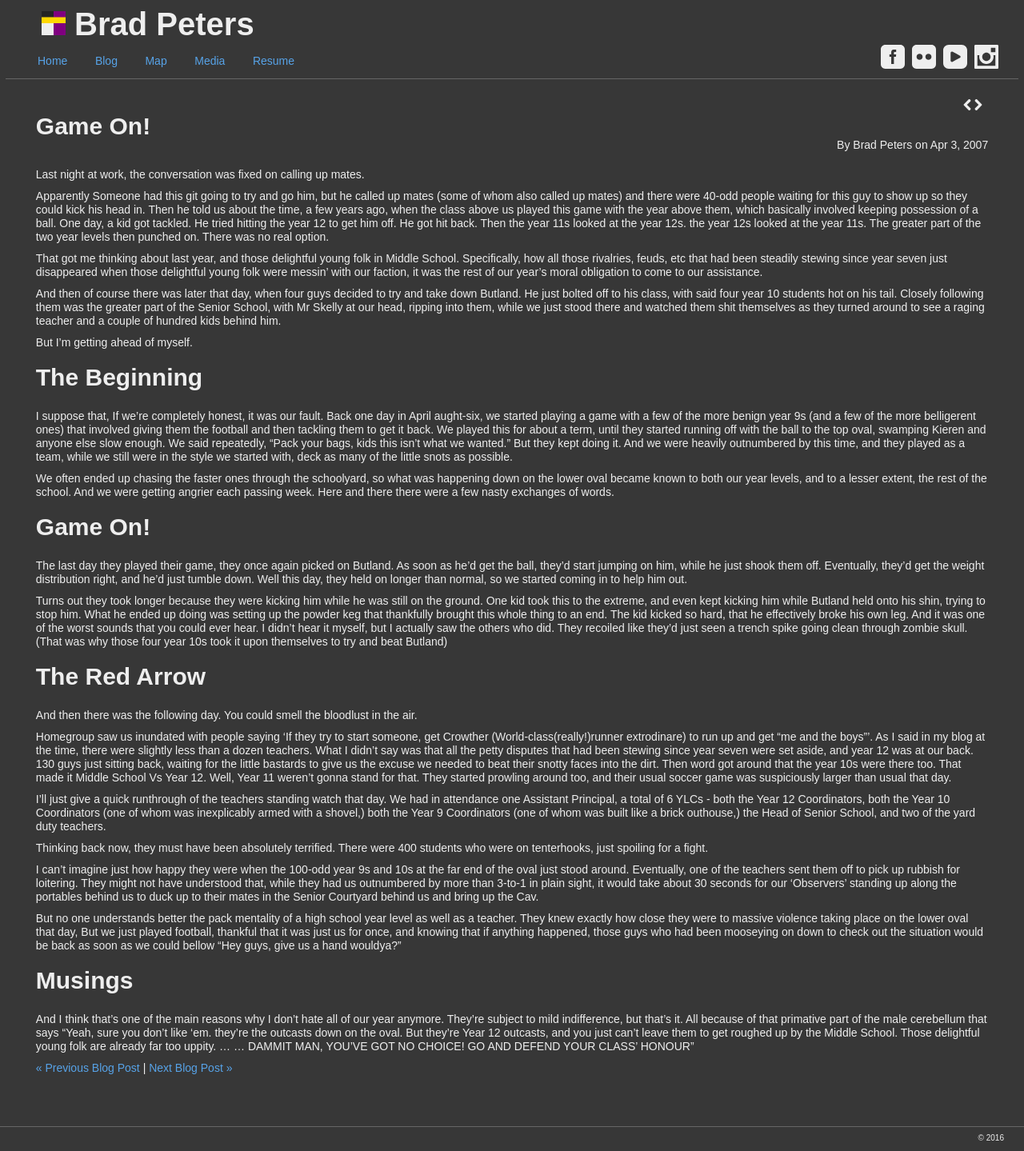
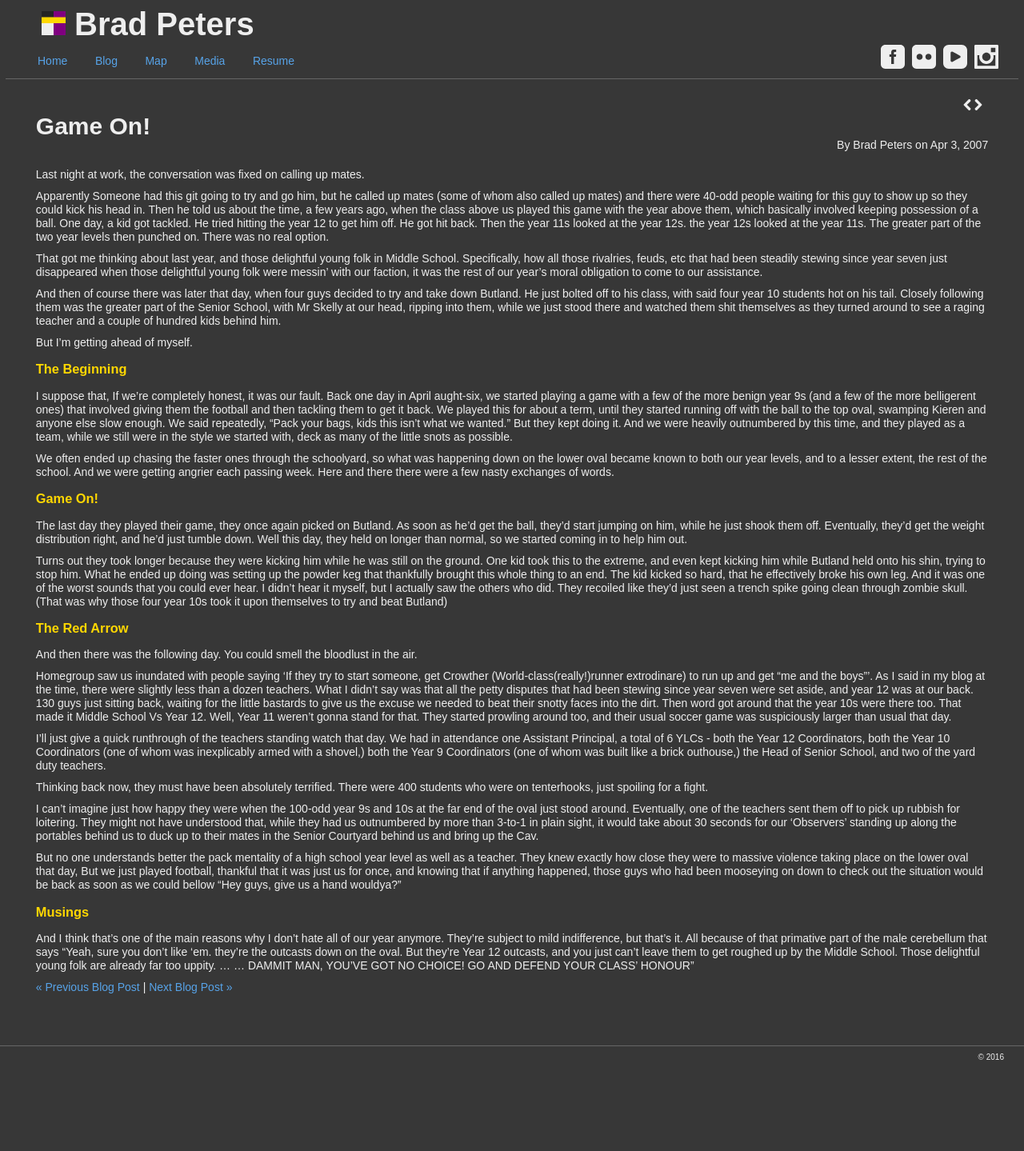
Before and after one commit to ubersejanus/ubersejanus.github.io, a Jekyll site: the page built from blog/_posts/2007-04-03-game-on.md, in a window 1280 px wide. Shown: the whole page at 80% size. Built offline with Jekyll 4.4.1, drawn with Linux system fonts in a browser that asks for light colours; Markdown is read by kramdown in place of the engine named in the settings; comment, search, counter and statistics services are not loaded; after the commit the page ends 1338 px from its top, so only the background shows below that.

Commit message:
fix stuff

```diff
--- a/blog/_posts/2007-04-03-game-on.md
+++ b/blog/_posts/2007-04-03-game-on.md
@@ -17,19 +17,19 @@ And then of course there was later that day, when four guys decided to try and t
 
 But I'm getting ahead of myself.
 
-##The Beginning
+###The Beginning
 
 I suppose that, If we're completely honest, it was our fault. Back one day in April aught-six, we started playing a game with a few of the more benign year 9s (and a few of the more belligerent ones) that involved giving them the football and then tackling them to get it back. We played this for about a term, until they started running off with the ball to the top oval, swamping Kieren and anyone else slow enough. We said repeatedly, "Pack your bags, kids this isn't what we wanted." But they kept doing it. And we were heavily outnumbered by this time, and they played as a team, while we still were in the style we started with, deck as many of the little snots as possible.
 
 We often ended up chasing the faster ones through the schoolyard, so what was happening down on the lower oval became known to both our year levels, and to a lesser extent, the rest of the school. And we were getting angrier each passing week. Here and there there were a few nasty exchanges of words.
 
-##Game On!
+###Game On!
 
 The last day they played their game, they once again picked on Butland. As soon as he'd get the ball, they'd start jumping on him, while he just shook them off. Eventually, they'd get the weight distribution right, and he'd just tumble down. Well this day, they held on longer than normal, so we started coming in to help him out.
 
 Turns out they took longer because they were kicking him while he was still on the ground. One kid took this to the extreme, and even kept kicking him while Butland held onto his shin, trying to stop him. What he ended up doing was setting up the powder keg that thankfully brought this whole thing to an end. The kid kicked so hard, that he effectively broke his own leg. And it was one of the worst sounds that you could ever hear. I didn't hear it myself, but I actually saw the others who did. They recoiled like they'd just seen a trench spike going clean through zombie skull. (That was why those four year 10s took it upon themselves to try and beat Butland)
 
-##The Red Arrow
+###The Red Arrow
 
 And then there was the following day. You could smell the bloodlust in the air.
 
@@ -43,6 +43,6 @@ I can't imagine just how happy they were when the 100-odd year 9s and 10s at the
 
 But no one understands better the pack mentality of a high school year level as well as a teacher. They knew exactly how close they were to massive violence taking place on the lower oval that day, But we just played football, thankful that it was just us for once, and knowing that if anything happened, those guys who had been mooseying on down to check out the situation would be back as soon as we could bellow "Hey guys, give us a hand wouldya?"
 
-##Musings
+###Musings
 
 And I think that's one of the main reasons why I don't hate all of our year anymore. They're subject to mild indifference, but that's it. All because of that primative part of the male cerebellum that says "Yeah, sure you don't like 'em. they're the outcasts down on the oval. But they're Year 12 outcasts, and you just can't leave them to get roughed up by the Middle School. Those delightful young folk are already far too uppity. ... ... DAMMIT MAN, YOU'VE GOT NO CHOICE! GO AND DEFEND YOUR CLASS' HONOUR"
```
Also changed, not shown: blog/_posts/2007-07-15-final-harry-potter.md (renamed from blog/_posts/2007-07-15-Harry-Potter-final.md).
